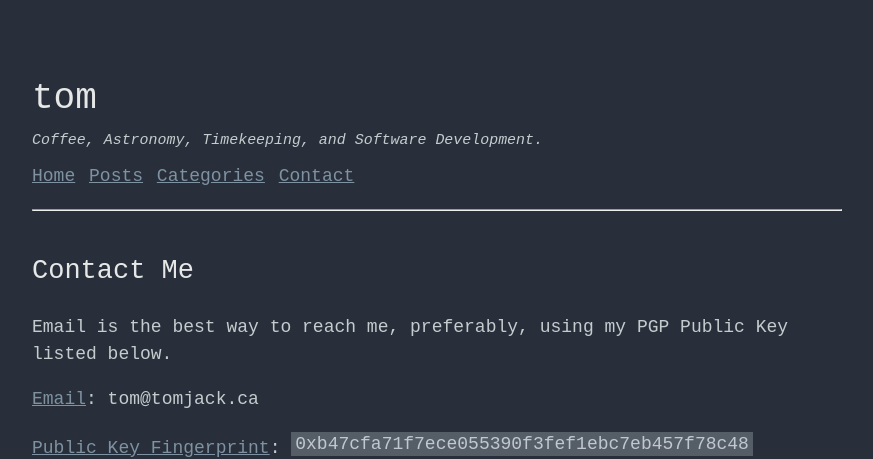
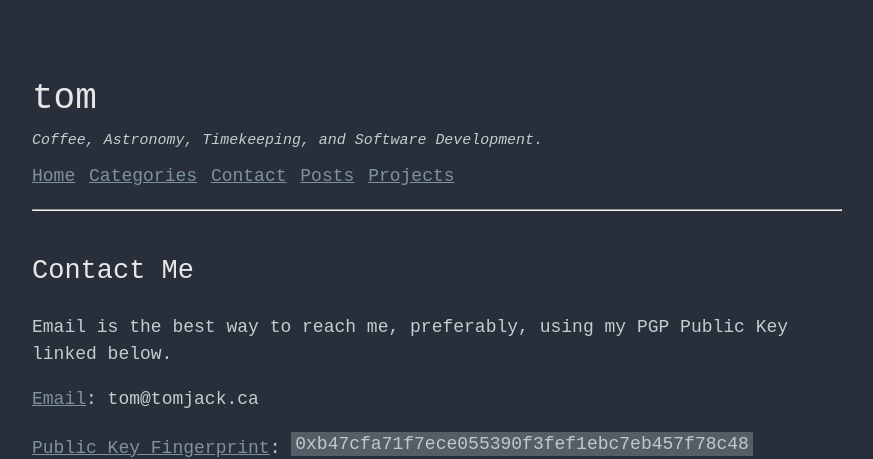
Before and after one commit to tajacks/personal-site, a Jekyll site: the page built from contact.md, in a window 1280 px wide. Shown: the top 459 px of the page, without its empty margins (203-1076 px from the left). Built offline with Jekyll 4.4.1, drawn with Linux system fonts in a browser that asks for light colours.

Commit message:
added support for coffee posts, projects, and additional styling

```diff
--- a/_config.yml
+++ b/_config.yml
@@ -23,7 +23,7 @@
     silent: false
 
 # Exclusions
-exclude: [ 'README.md', 'COPYING' ]
+exclude: [ 'README.md', 'COPYING', 'drafts', 'templates' ]
 
 # Plugins
 plugins:
--- a/_data/nav.yml
+++ b/_data/nav.yml
@@ -1,8 +1,10 @@
 - name: Home
   link: /
-- name: Posts
-  link: /posts
 - name: Categories
   link: /categories
 - name: Contact
   link: /contact
+- name: Posts
+  link: /posts
+- name: Projects
+  link: /projects
--- /dev/null
+++ b/_data/projects.yml
@@ -0,0 +1,3 @@
+- name: LightSpeed
+  description: A lightweight Jekyll theme (that this site is built on).
+  link: https://github.com/tajacks/lightspeed
--- a/_sass/main.scss
+++ b/_sass/main.scss
@@ -86,6 +86,27 @@
   font-weight: normal;
 }
 
+table {
+  border-collapse: collapse;
+}
+
+.coffee-summary-table th {
+  text-align: left;
+  padding-right: 40px;
+  padding-top: 5px;
+  padding-bottom: 5px;
+}
+
+.coffee-summary-table td {
+  padding-top: 5px;
+  padding-bottom: 5px;
+  text-align: left;
+}
+
+.coffee-summary-table tr {
+  border-bottom: 1px solid #535970;
+}
+
 /* 04 Color and contrast */
 
 body {
--- a/contact.md
+++ b/contact.md
@@ -5,7 +5,7 @@
 
 ## Contact Me
 
-Email is the best way to reach me, preferably, using my PGP Public Key listed below.
+Email is the best way to reach me, preferably, using my PGP Public Key linked below.
 
 [Email](mailto:tom@tomjack.ca): tom@tomjack.ca
 
```
Also changed, not shown: _data/coffee.yml (added, +48 -0 lines), _includes/coffee_summary.html (added, +44 -0 lines), coffee/_posts/2022-04-08-kenya-nyeri-hill-aa.md (added, +32 -0 lines), projects.html (added, +12 -0 lines), templates/coffee.md (added, +22 -0 lines), 1 other file.
